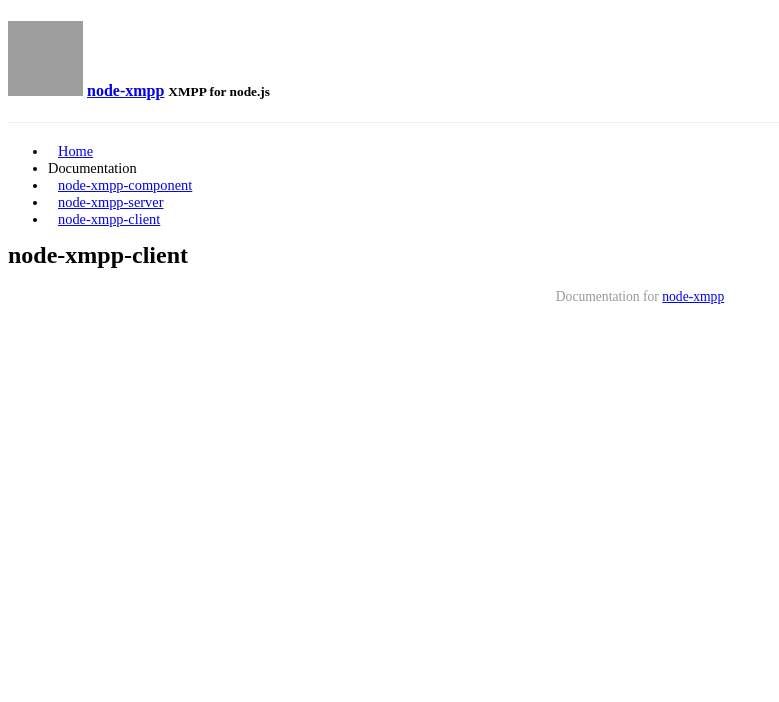
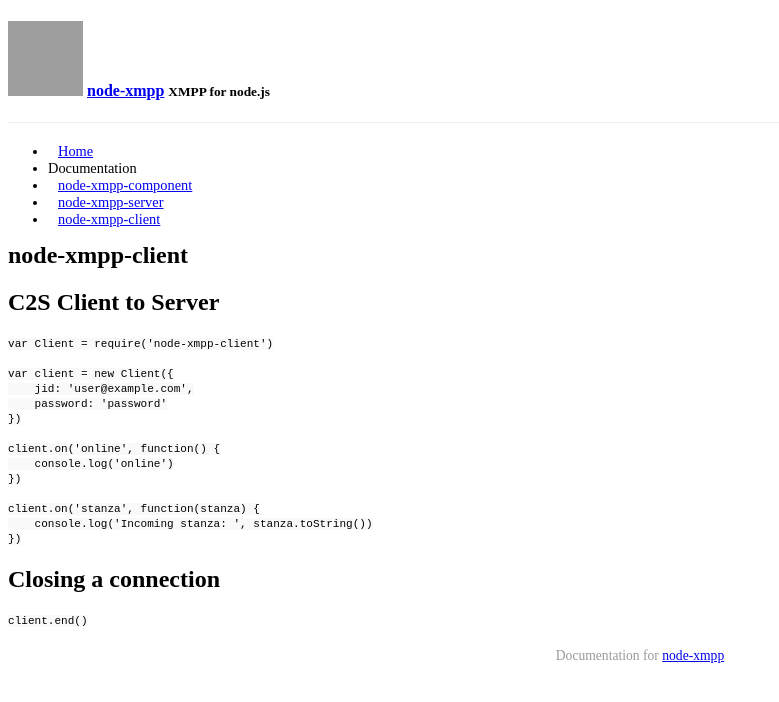
Before and after one commit to node-xmpp/node-xmpp.github.io, a Jekyll site: the page built from _posts/2014-03-15-nodexmppclient.md, in a window 1280 px wide. Shown: the top 702 px of the page, without its empty margins (0-779 px from the left). Built offline with Jekyll 4.4.1, drawn with Linux system fonts in a browser that asks for light colours; Markdown is read by kramdown in place of the engine named in the settings; a style sheet for code colours, icons or effects is not loaded.

Commit message:
Add a small amount of node-xmpp-client info

````diff
--- a/_posts/2014-03-15-nodexmppclient.md
+++ b/_posts/2014-03-15-nodexmppclient.md
@@ -4,3 +4,28 @@ title: "node-xmpp-client"
 category: doc
 date: 2014-03-15 21:07:32
 ---
+
+## C2S Client to Server
+
+```
+var Client = require('node-xmpp-client')
+
+var client = new Client({
+    jid: 'user@example.com',
+    password: 'password'
+})
+
+client.on('online', function() {
+    console.log('online')
+})
+
+client.on('stanza', function(stanza) {
+    console.log('Incoming stanza: ', stanza.toString())
+})
+```
+
+## Closing a connection
+
+```
+client.end()
+```
````
